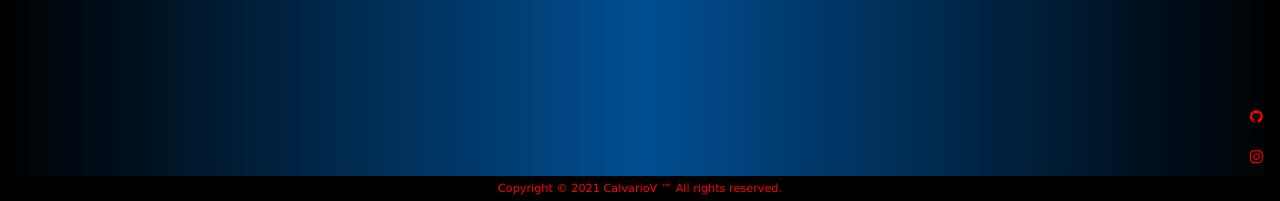
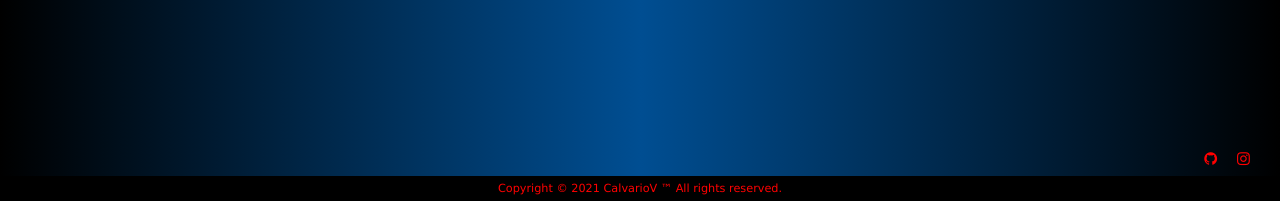
Before and after one commit to CalvarioV/Django3_personal_portfolio, a Django app: page / in a window 1280 px wide. Shown: the part 599-800 px from the top of the page. Run offline with Django 3.2, Linux system fonts and the light colour scheme; some web fonts are replaced.

Commit message:
social icons rescaled

```diff
--- a/portfolio/static/portfolio/css/vibes.css
+++ b/portfolio/static/portfolio/css/vibes.css
@@ -40,10 +40,10 @@ p {
     display:block;
     color:red;
     font-size:90%;
-    margin:20%;
+    margin:15%;
     text-align:center;
     font-family: 'Zen Dots', cursive;
-    letter-spacing:1px;
+    letter-spacing:20px;
 }
 
 a {
@@ -53,12 +53,13 @@ a {
 
 
 .bubu {
-    display:grid;
+    display:inline-flex;
     position:fixed;
-    height:80px;
+    height:30px;
     text-align:center;
-    bottom:15px;
-    right:19px;
+    bottom:25px;
+    right: 15px;
+
 }
 
 .clik {
```
